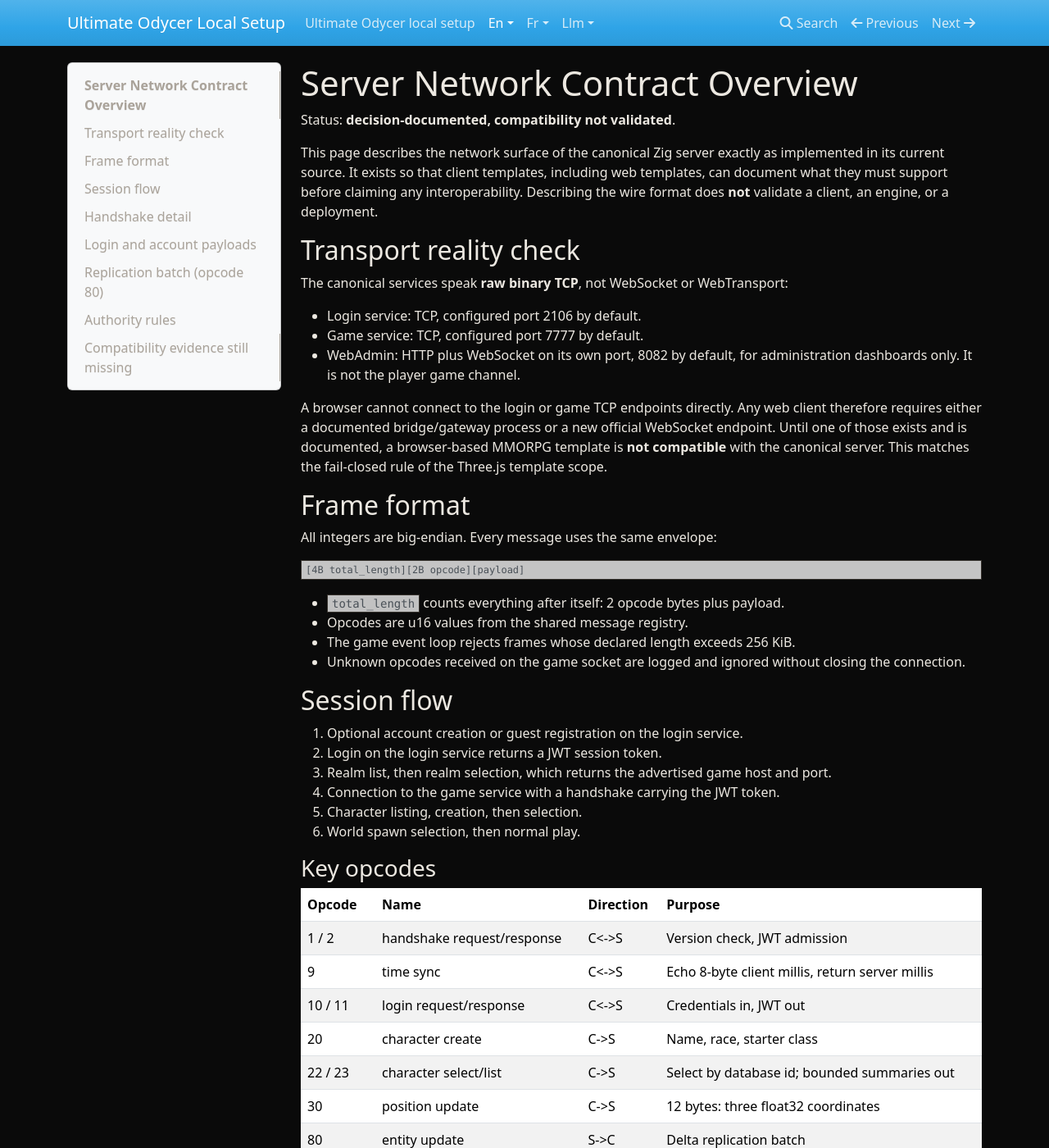
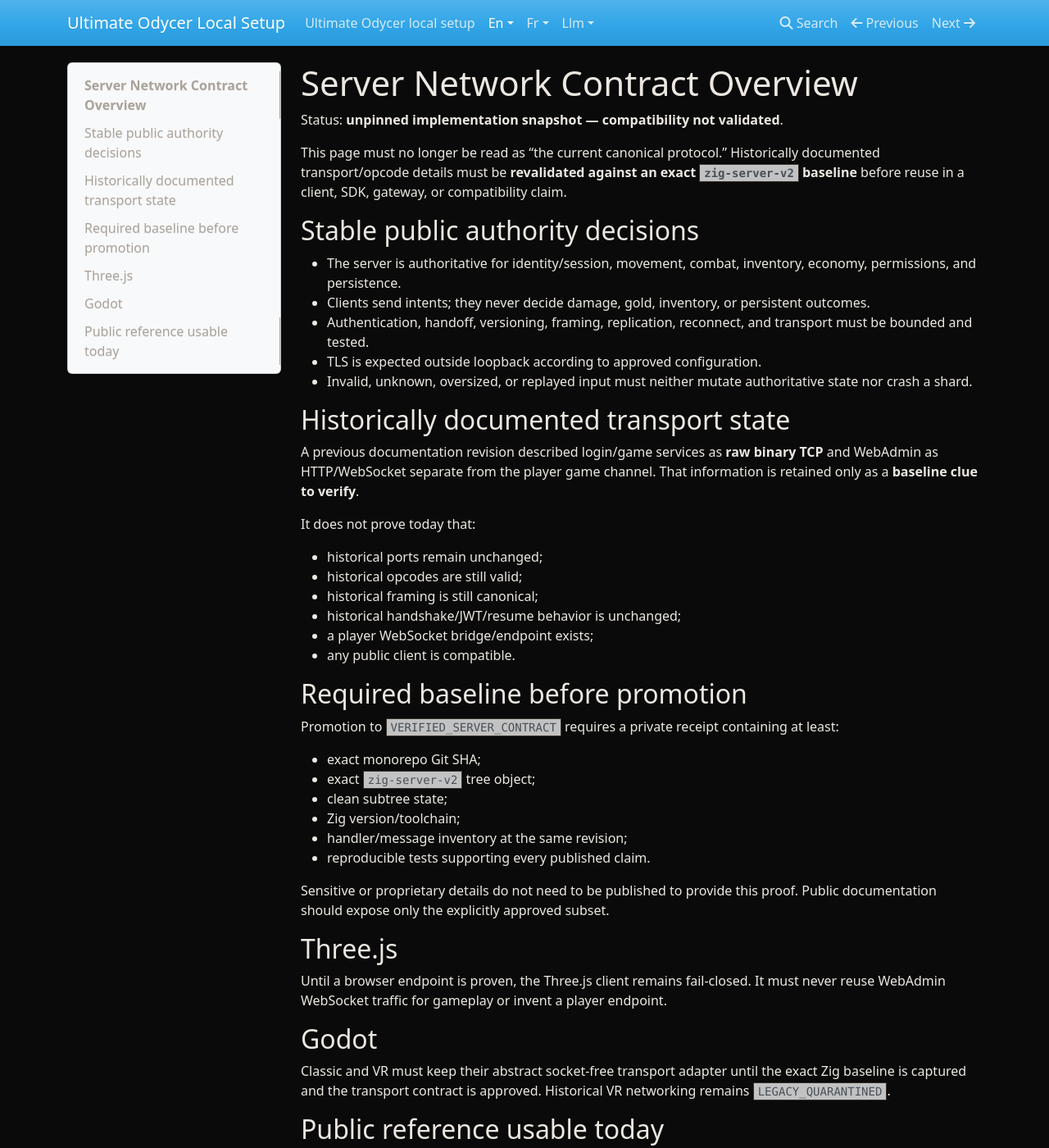
Before and after one commit to zedarvates/ultimate-odycer-docs, an MkDocs documentation site: the page built from docs/en/reference/server-network-contract.md, in a window 1280 px wide and 1400 px high. Shown: the whole window at 82% size. Built offline with MkDocs 1.6.1, drawn with Linux system fonts in a browser that asks for light colours; some of the changed text lies outside the part shown.

Commit message:
docs: demote unpinned Zig wire details to unverified snapshot

````diff
--- a/docs/en/reference/server-network-contract.md
+++ b/docs/en/reference/server-network-contract.md
@@ -1,147 +1,51 @@
 # Server Network Contract Overview
 
-Status: **decision-documented, compatibility not validated**.
+Status: **unpinned implementation snapshot — compatibility not validated**.
 
-This page describes the network surface of the canonical Zig server exactly as
-implemented in its current source. It exists so that client templates,
-including web templates, can document what they must support before claiming
-any interoperability. Describing the wire format does **not** validate a
-client, an engine, or a deployment.
+This page must no longer be read as “the current canonical protocol.” Historically documented transport/opcode details must be **revalidated against an exact `zig-server-v2` baseline** before reuse in a client, SDK, gateway, or compatibility claim.
 
-## Transport reality check
+## Stable public authority decisions
 
-The canonical services speak **raw binary TCP**, not WebSocket or WebTransport:
+- The server is authoritative for identity/session, movement, combat, inventory, economy, permissions, and persistence.
+- Clients send intents; they never decide damage, gold, inventory, or persistent outcomes.
+- Authentication, handoff, versioning, framing, replication, reconnect, and transport must be bounded and tested.
+- TLS is expected outside loopback according to approved configuration.
+- Invalid, unknown, oversized, or replayed input must neither mutate authoritative state nor crash a shard.
 
-- Login service: TCP, configured port 2106 by default.
-- Game service: TCP, configured port 7777 by default.
-- WebAdmin: HTTP plus WebSocket on its own port, 8082 by default, for
-  administration dashboards only. It is not the player game channel.
+## Historically documented transport state
 
-A browser cannot connect to the login or game TCP endpoints directly. Any web
-client therefore requires either a documented bridge/gateway process or a new
-official WebSocket endpoint. Until one of those exists and is documented, a
-browser-based MMORPG template is **not compatible** with the canonical server.
-This matches the fail-closed rule of the Three.js template scope.
+A previous documentation revision described login/game services as **raw binary TCP** and WebAdmin as HTTP/WebSocket separate from the player game channel. That information is retained only as a **baseline clue to verify**.
 
-## Frame format
+It does not prove today that:
 
-All integers are big-endian. Every message uses the same envelope:
+- historical ports remain unchanged;
+- historical opcodes are still valid;
+- historical framing is still canonical;
+- historical handshake/JWT/resume behavior is unchanged;
+- a player WebSocket bridge/endpoint exists;
+- any public client is compatible.
 
-```text
-[4B total_length][2B opcode][payload]
-```
+## Required baseline before promotion
 
-- `total_length` counts everything after itself: 2 opcode bytes plus payload.
-- Opcodes are u16 values from the shared message registry.
-- The game event loop rejects frames whose declared length exceeds 256 KiB.
-- Unknown opcodes received on the game socket are logged and ignored without
-  closing the connection.
+Promotion to `VERIFIED_SERVER_CONTRACT` requires a private receipt containing at least:
 
-## Session flow
+- exact monorepo Git SHA;
+- exact `zig-server-v2` tree object;
+- clean subtree state;
+- Zig version/toolchain;
+- handler/message inventory at the same revision;
+- reproducible tests supporting every published claim.
 
-1. Optional account creation or guest registration on the login service.
-2. Login on the login service returns a JWT session token.
-3. Realm list, then realm selection, which returns the advertised game host
-   and port.
-4. Connection to the game service with a handshake carrying the JWT token.
-5. Character listing, creation, then selection.
-6. World spawn selection, then normal play.
+Sensitive or proprietary details do not need to be published to provide this proof. Public documentation should expose only the explicitly approved subset.
 
-### Key opcodes
+## Three.js
 
-| Opcode | Name | Direction | Purpose |
-|---|---|---|---|
-| 1 / 2 | handshake request/response | C<->S | Version check, JWT admission |
-| 9 | time sync | C<->S | Echo 8-byte client millis, return server millis |
-| 10 / 11 | login request/response | C<->S | Credentials in, JWT out |
-| 20 | character create | C->S | Name, race, starter class |
-| 22 / 23 | character select/list | C->S | Select by database id; bounded summaries out |
-| 30 | position update | C->S | 12 bytes: three float32 coordinates |
-| 80 | entity update | S->C | Delta replication batch |
-| 205-208 | realm list/select | C<->S | Shard discovery and handoff target |
-| 253 / 254 | heartbeat | C<->S | Keepalive with server time and tick interval |
-| 255 | error message | S->C | Framed human-readable error |
-| 575 / 576 | guest register | C<->S | Trial account creation without email |
-| 580 | world spawn select | C<->S | Nonce-checked spawn allowlist per world |
+Until a browser endpoint is proven, the Three.js client remains fail-closed. It must never reuse WebAdmin WebSocket traffic for gameplay or invent a player endpoint.
 
-The full registry contains several hundred opcodes covering combat, inventory,
-trade, guilds, quests, housing, auctions, VR poses, and more. New client work
-should begin with the subset above; the rest follows the same envelope rules.
+## Godot
 
-## Handshake detail
+Classic and VR must keep their abstract socket-free transport adapter until the exact Zig baseline is captured and the transport contract is approved. Historical VR networking remains `LEGACY_QUARANTINED`.
 
-Request payload for JWT authentication (auth type 2):
+## Public reference usable today
 
-```text
-[1B version_len][version string][1B capabilities]
-[1B tls_required][1B auth_type][2B token_len][JWT token]
-[32B asset manifest hash, only when the server expects one]
-```
-
-- Versions below 1.0.0 are rejected.
-- Auth type 0 (unauthenticated) is always refused.
-- Auth type 1 (password on the game socket) is deprecated; clients must log in
-  through the login service first.
-- When the server requires TLS, plain connections fail the handshake.
-- Success response: [1B success=1][8B player_id][2B token_len=0].
-- Failure response: [1B success=0][4B error_len][error text].
-
-After a successful handshake the server pushes a session resume token
-(opcode 95) as 64 hex characters, usable once to resume a dropped session.
-
-## Login and account payloads
-
-- Account create request (opcode 5):
-  `[1B username_len][username][1B password_len][password]` followed, when
-  answering a CAPTCHA challenge, by
-  `[1B challenge_len][challenge][1B answer_len][answer]`.
-- The server may reply with status code 2 meaning a math CAPTCHA is required;
-  the challenge id and question travel inside the response.
-- Login request (opcode 10):
-  `[1B username_len][username][1B password_len][password]`.
-- Login success response:
-  `[1B success=1][8B player_id][2B token_len][JWT token]`.
-- Guest registration (opcode 575) appends a 4-byte trial-days value and never
-  requires CAPTCHA or license; accounts are capped (level cap, expiry).
-
-Passwords are hashed server-side with Argon2id; passwords never appear in
-responses. License possession is checked against the database before a token
-is issued, and maintenance mode blocks both login and handshake.
-
-## Replication batch (opcode 80)
-
-```text
-[2B entity_count]
-repeated entity_count times:
-    [4B delta_size][delta]
-delta:
-    [8B entity_id][1B field_count]
-    repeated field_count times:
-        [1B field_id][4B big-endian value]
-```
-
-Field ids currently emitted include position X/Y/Z (1-3), velocity X/Z (4, 6),
-facing rotation Y (7), and health (10). Values for positions and rotations are
-bit-cast float32; health is an unsigned integer count. A client interpolates
-between batches; it must never extrapolate authority.
-
-## Authority rules
-
-- Identity, role, license state, inventory, gold, health, speed, and movement
-  outcomes are decided server-side only.
-- Client-sent roles are treated as untrusted hints and replaced by the
-  database value.
-- Position updates are validated against world bounds and anti-cheat checks
-  before acceptance.
-- Spawn placement comes from server-side spawn tables; clients select among
-  allowlisted worlds using a nonce, never arbitrary coordinates.
-
-## Compatibility evidence still missing
-
-- No official WebSocket or WebTransport endpoint exists in the canonical
-  server today.
-- No bridge/gateway specification has been published.
-- No browser client has completed a loopback fixture against these binaries.
-
-Until all three change with named evidence, this page remains a description of
-the server, not proof of any client compatibility.
+For development without depending on an unpinned/proprietary wire protocol, use [`network-contract.md`](network-contract.md) and `network-intent-v1`. They define authority and transport-independent synthetic fixtures without claiming live interoperability.
````
